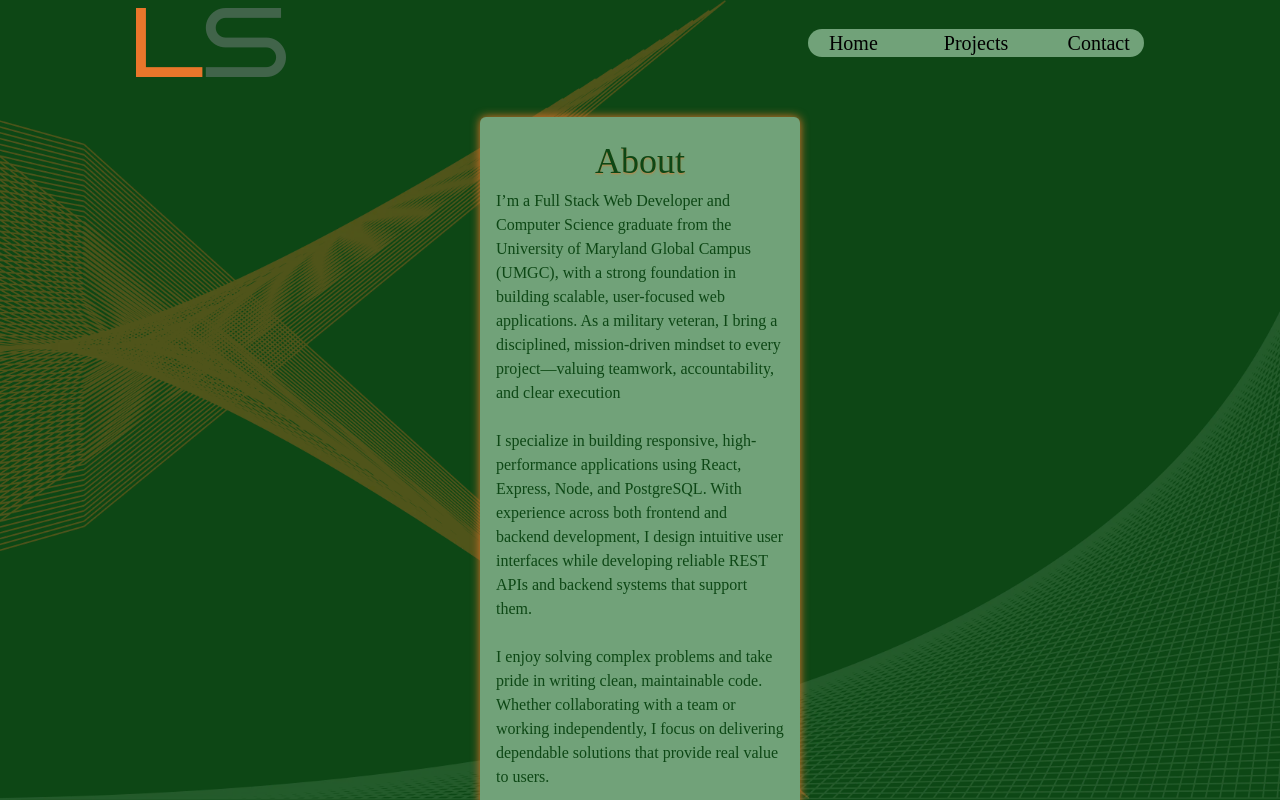
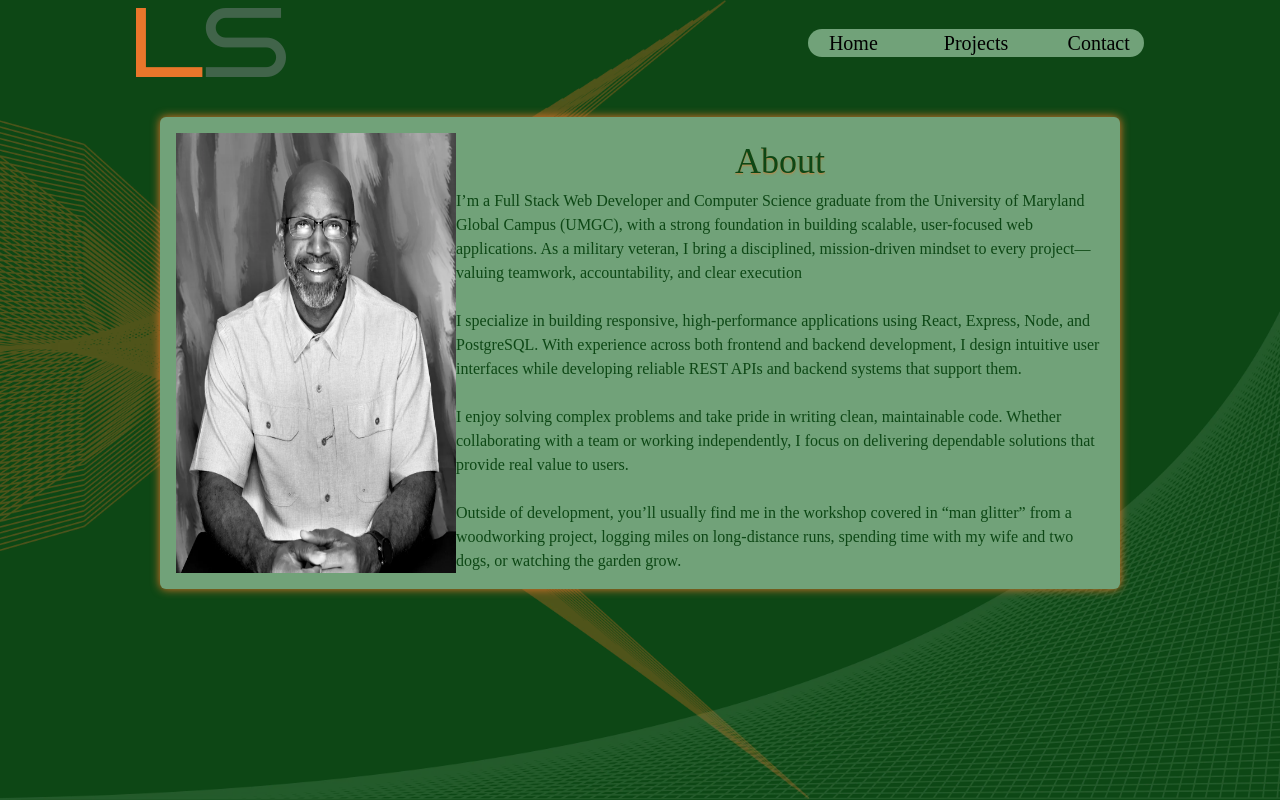
Before and after one commit to marefpceo/portfolio-react-vite, a React (Vite) app: page /about in a window 1280 px wide. Shown: the top 800 px of the page. Built offline with nearby package versions, Linux system fonts and the light colour scheme; a web font is replaced by a local one.

Commit message:
Added photo for About Me page

```diff
--- a/src/index.css
+++ b/src/index.css
@@ -50,6 +50,6 @@ body {
   color: var(--foreground);
   font-family: Arial, Helvetica, sans-serif;
   height: 100vh;
-  overflow: hidden;
+  /* overflow: hidden; */
   font-family: var(--font-sans);
 }
--- a/src/pages/About.jsx
+++ b/src/pages/About.jsx
@@ -1,16 +1,20 @@
+import aboutPhoto from '../assets/about_me_photo.webp';
+
 function About() {
   return (
-    <section className='m-4 p-4 min-h-full'>
-      <div className='m-auto p-4 h-full w-1/3 rounded-md bg-nature-altLight text-nature-dark shadow-[0_0_10px_0px] shadow-nature-accent'>
+    <section className='flex m-4 p-4 min-h-full'>
+      <div className='flex m-auto p-4 h-full md:w-fit rounded-md bg-nature-altLight text-nature-dark shadow-[0_0_10px_0px] shadow-nature-accent'>
+        <img src={aboutPhoto} alt='Photo of Lamar' width={280} height={375} />
+        <div>
           <h1 className='m-2 text-4xl text-center text-shadow-sm text-shadow-nature-accent/25'>
             About
           </h1>
           <p>
-          I’m a Full Stack Web Developer and Computer Science graduate from the
-          University of Maryland Global Campus (UMGC), with a strong foundation
-          in building scalable, user-focused web applications. As a military
-          veteran, I bring a disciplined, mission-driven mindset to every
-          project—valuing teamwork, accountability, and clear execution
+            I’m a Full Stack Web Developer and Computer Science graduate from
+            the University of Maryland Global Campus (UMGC), with a strong
+            foundation in building scalable, user-focused web applications. As a
+            military veteran, I bring a disciplined, mission-driven mindset to
+            every project—valuing teamwork, accountability, and clear execution
           </p>
           <br />
           <p>
@@ -24,16 +28,17 @@ function About() {
           <p>
             I enjoy solving complex problems and take pride in writing clean,
             maintainable code. Whether collaborating with a team or working
-          independently, I focus on delivering dependable solutions that provide
-          real value to users.
+            independently, I focus on delivering dependable solutions that
+            provide real value to users.
           </p>
           <br />
           <p>
-          Outside of development, you’ll usually find me in the workshop covered
-          in “man glitter” from a woodworking project, logging miles on
-          long-distance runs, spending time with my wife and two dogs, or
+            Outside of development, you’ll usually find me in the workshop
+            covered in “man glitter” from a woodworking project, logging miles
+            on long-distance runs, spending time with my wife and two dogs, or
             watching the garden grow.
           </p>
+        </div>
       </div>
     </section>
   );
```
Also changed, not shown: src/assets/about_me_photo.webp (added). Lines whose indentation alone changed are shown as unchanged.
